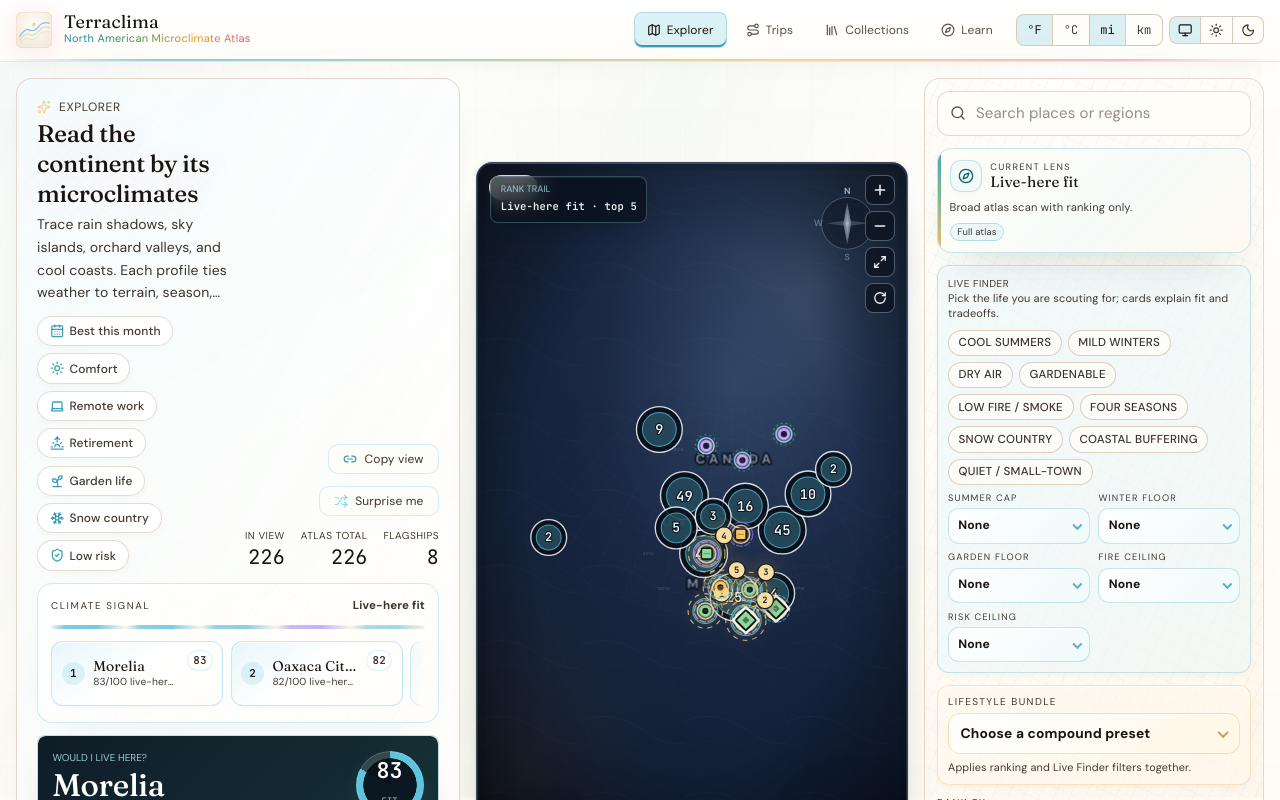
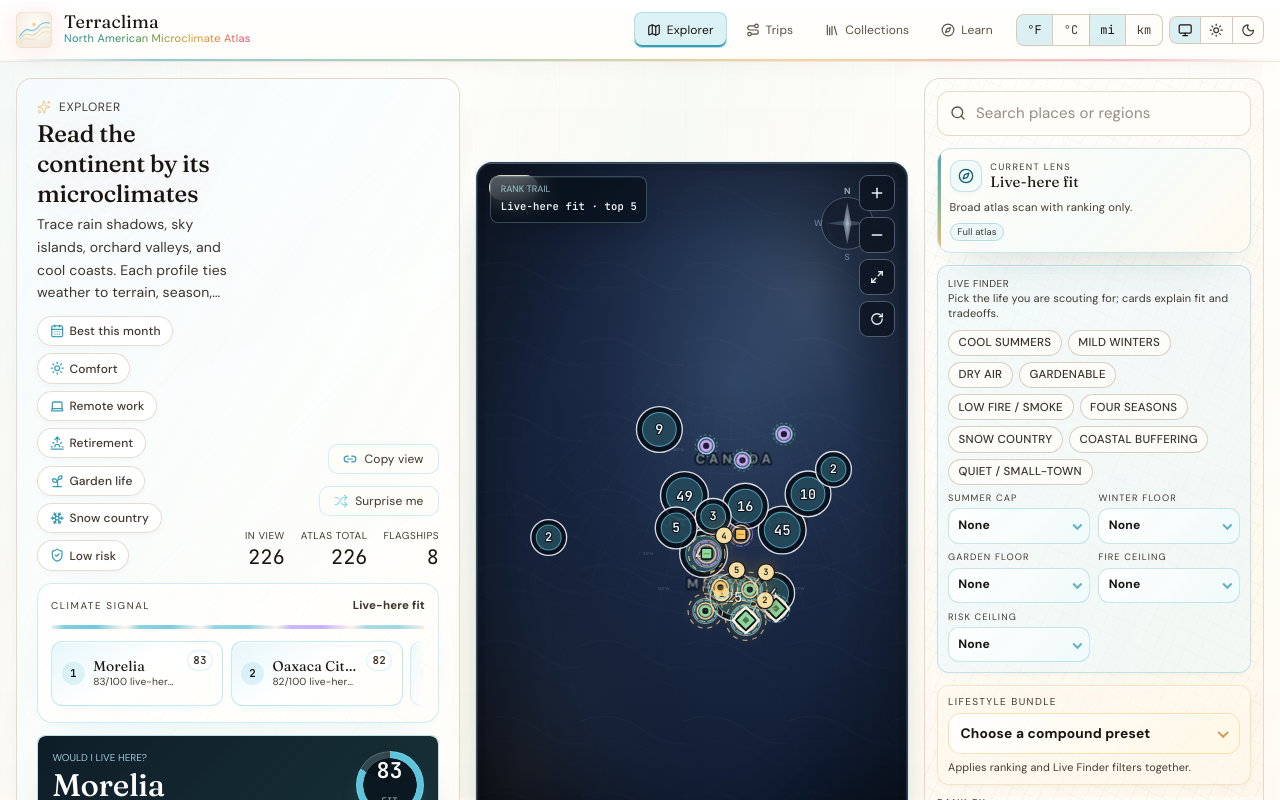
Before and after one commit to sauterreed24/terraclima, a React (Vite) app: page / in a window 1280 px wide. Shown: the top 800 px of the page. Built offline with nearby package versions, Linux system fonts and the light colour scheme.

Commit message:
Polish map control target sizing

```diff
--- a/src/components/AtlasMap.tsx
+++ b/src/components/AtlasMap.tsx
@@ -1838,15 +1838,17 @@ export function AtlasMap({
 
       {/* Zoom controls */}
       <div className="absolute top-3 right-3 flex flex-col gap-1.5 z-[2]">
-        <button type="button" className="map-btn" onClick={() => zoomBy(1.7)} disabled={!canZoomIn} title={canZoomIn ? "Zoom in (+)" : "Maximum zoom reached"} aria-label="Zoom in">
+        <button type="button" className="map-btn" data-map-control="zoom-in" data-map-target="comfortable" onClick={() => zoomBy(1.7)} disabled={!canZoomIn} title={canZoomIn ? "Zoom in (+)" : "Maximum zoom reached"} aria-label="Zoom in">
           <Plus className="w-4 h-4" aria-hidden />
         </button>
-        <button type="button" className="map-btn" onClick={() => zoomBy(1 / 1.7)} disabled={!canZoomOut} title={canZoomOut ? "Zoom out (-)" : "Minimum zoom reached"} aria-label="Zoom out">
+        <button type="button" className="map-btn" data-map-control="zoom-out" data-map-target="comfortable" onClick={() => zoomBy(1 / 1.7)} disabled={!canZoomOut} title={canZoomOut ? "Zoom out (-)" : "Minimum zoom reached"} aria-label="Zoom out">
           <Minus className="w-4 h-4" aria-hidden />
         </button>
         <button
           type="button"
           className="map-btn"
+          data-map-control="fit-all"
+          data-map-target="comfortable"
           onClick={reset}
           title="Fit every pin in view (keyboard: 0)"
           aria-label="Fit all places in view"
@@ -1857,6 +1859,8 @@ export function AtlasMap({
           <button
             type="button"
             className="map-btn"
+            data-map-control="retry-borders"
+            data-map-target="comfortable"
             onClick={retryTopo}
             title="Map borders failed to load — retry"
             aria-label="Retry loading map borders"
```
Also changed, not shown: src/styles.css, 1 other file (tests, documents, lock files or other folders).
